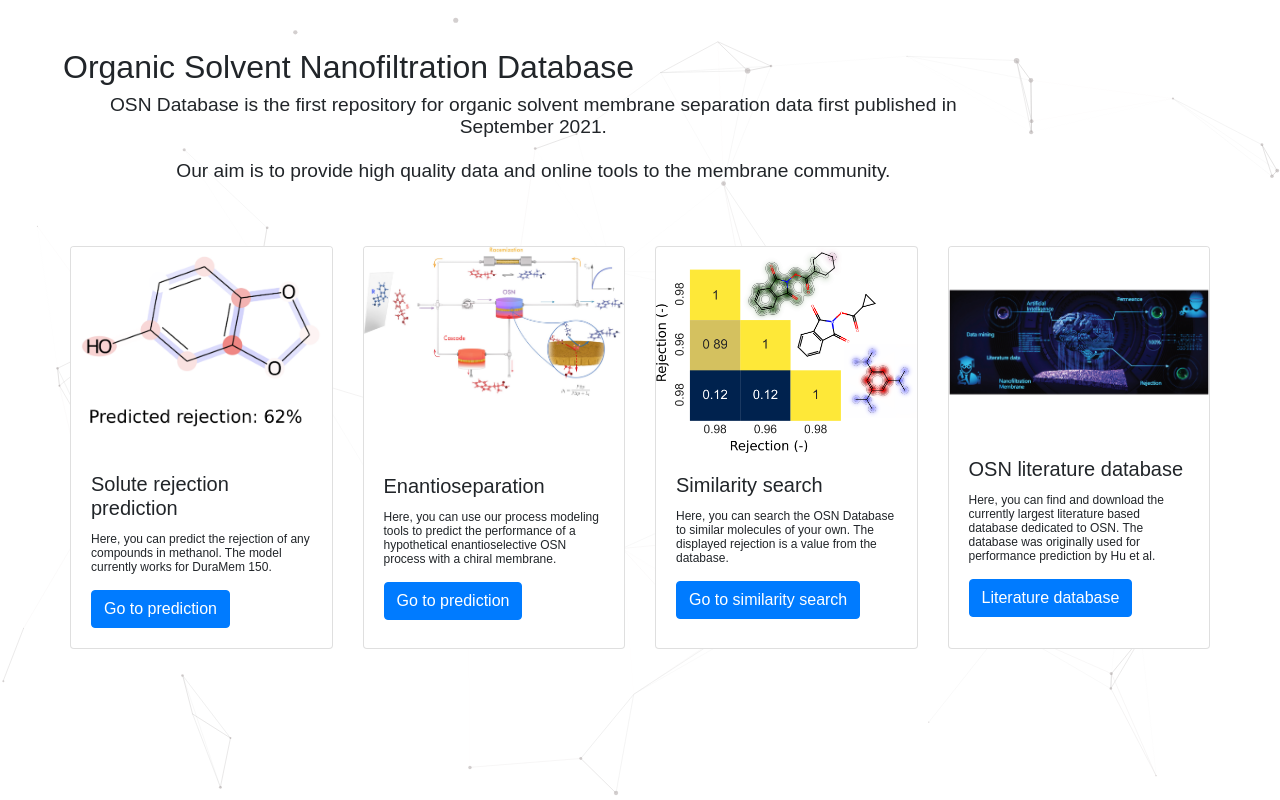
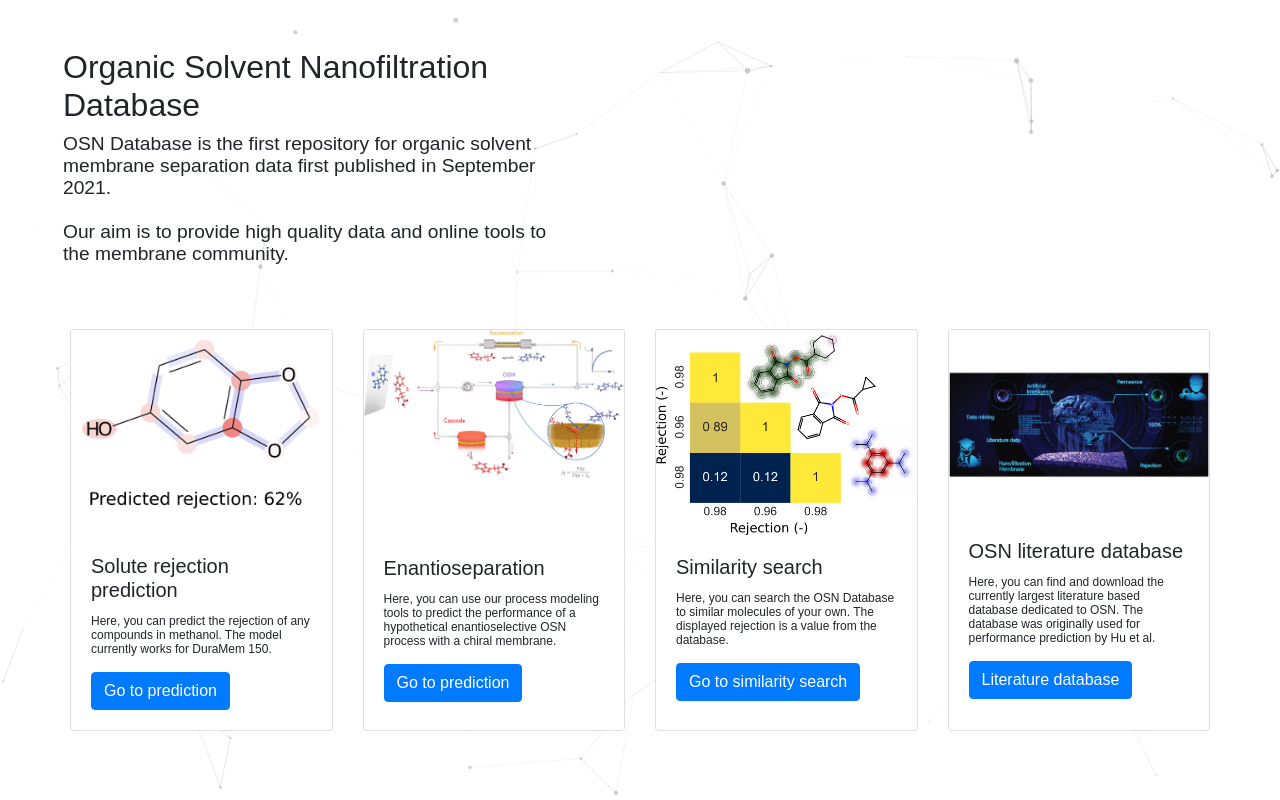
Before and after one commit to ignaczgerg/osn-database, a Flask app: page / in a window 1280 px wide. Shown: the part 53-853 px from the top of the page. Run offline with Flask 2, Linux system fonts and the light colour scheme; some libraries are stand-ins or nearby versions.

Commit message:
index changed

```diff
--- a/templates/index.html
+++ b/templates/index.html
@@ -23,10 +23,10 @@ OSN Database
   </div> -->
 
 
-    <div class="col-md-10">
-      <div class="h-100 p-5 text-black rounded-6; text-align: center">
+    <div class="col-md-6">
+      <div class="h-100 p-5 text-black rounded-6">
         <h2>Organic Solvent Nanofiltration Database</h2>
-        <p style="font-size:160%; text-align: center;">
+        <p style="font-size:160%;">
           OSN Database is the first repository for organic solvent membrane separation data first published in September 2021.
           <br></br>
           Our aim is to provide high quality data and online tools to the membrane community.
```
